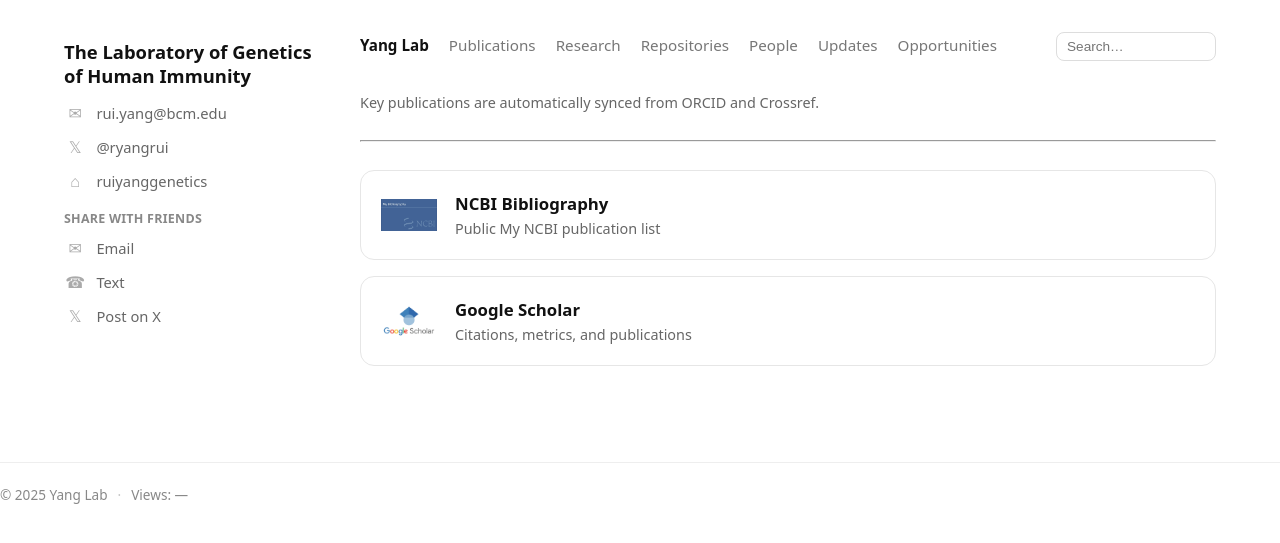
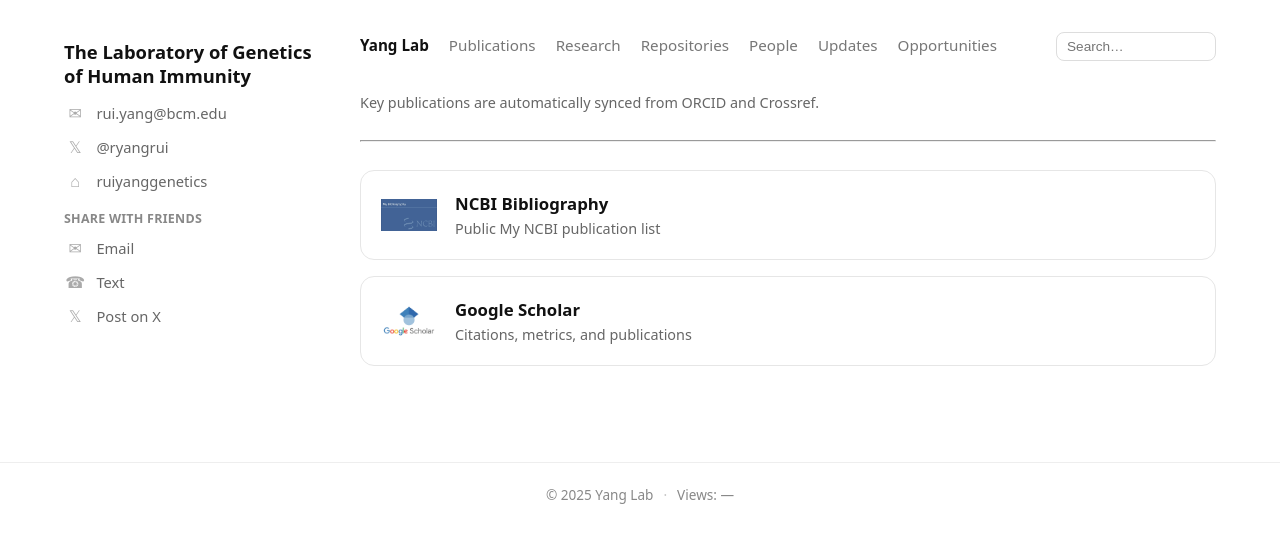
Before and after one commit to ruiyanggenetics/ghilab, a Jekyll site: the page built from publications.md, in a window 1280 px wide. Shown: the top 543 px of the page. Built offline with Jekyll 4.4.1, drawn with Linux system fonts in a browser that asks for light colours.

Commit message:
Update style.css

```diff
--- a/assets/style.css
+++ b/assets/style.css
@@ -398,13 +398,17 @@ main {
 
 .footer-inner{
   max-width: 900px;
+  margin: 0 auto;              /* centers the 900px container */
   font-size: 0.85rem;
   color: #888;
+
   display: flex;
+  justify-content: center;     /* centers the footer items */
   gap: 10px;
   align-items: center;
+  text-align: center;
 }
-
+.footer-inner{ flex-wrap: wrap; }
 .footer-sep{ opacity: 0.5; }
 .footer-muted{ color: inherit; text-decoration: none; }
 .footer-muted:hover{ text-decoration: underline; }
```
